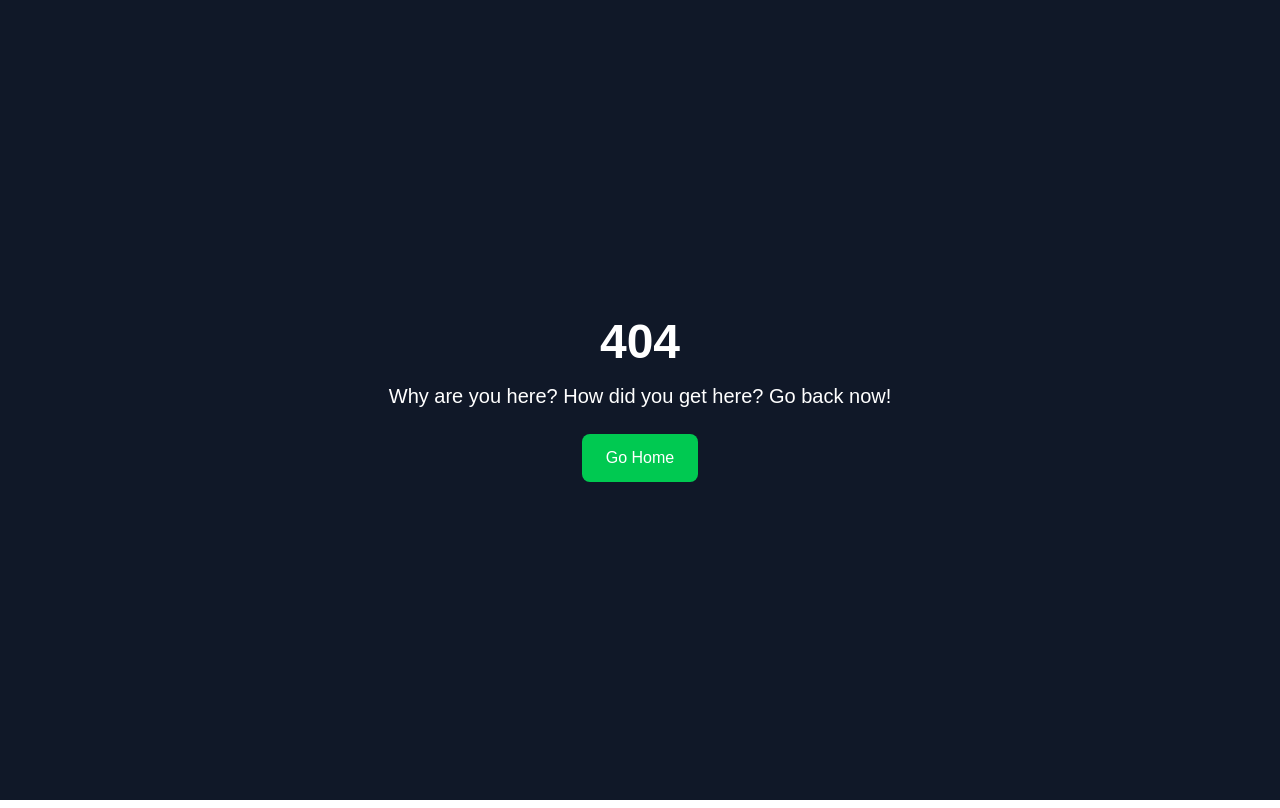
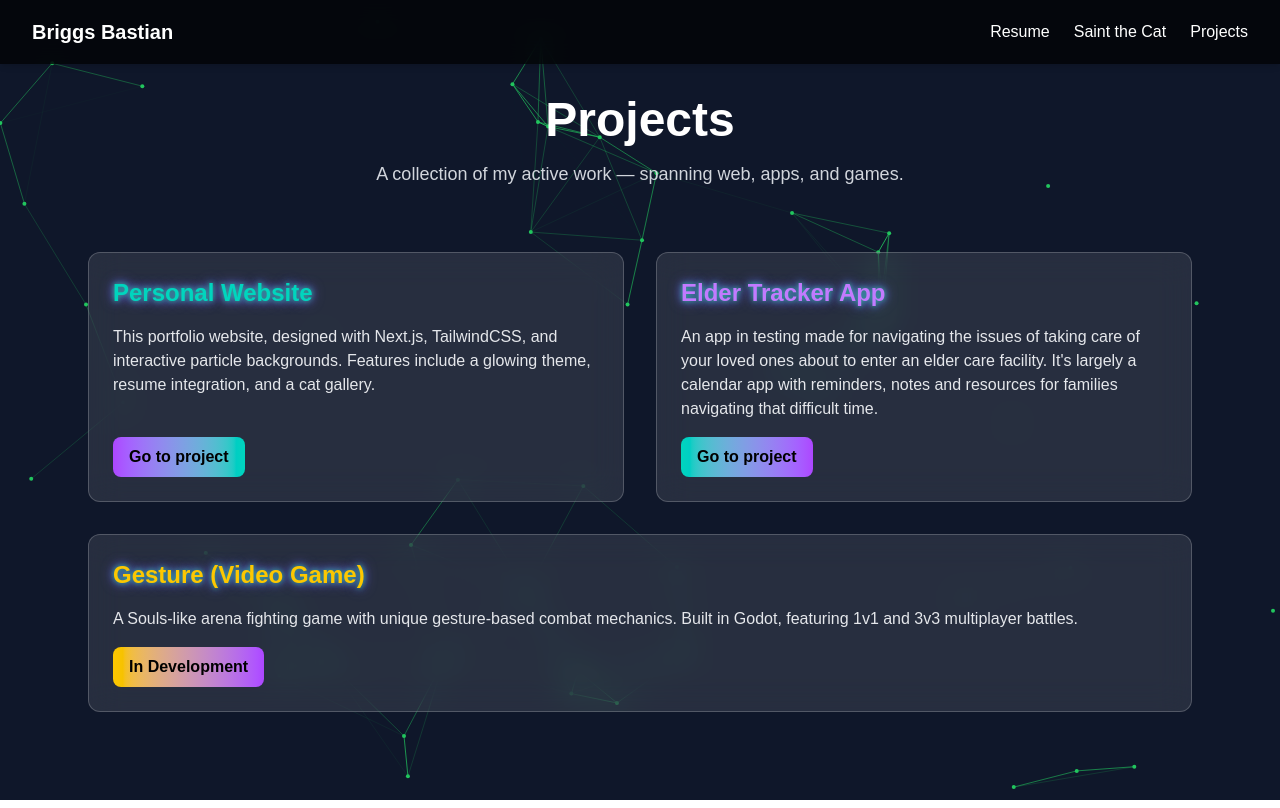
Before and after one commit to briggsbastian/new-portfolio, a Next.js app: page /projects in a window 1280 px wide. Before the commit this address had no page. Built offline with nearby package versions, Linux system fonts and the light colour scheme.

Commit message:
adding projectsp page

```diff
--- /dev/null
+++ b/src/app/projects/page.tsx
@@ -0,0 +1,74 @@
+"use client"
+
+import Link from "next/link"
+import ParticleBackground from "../../components/particlebackground"
+import NavBar from "../../components/navigation"
+
+export default function Projects() {
+  return (
+    <div className="relative min-h-screen overflow-hidden text-white">
+      <ParticleBackground />
+      <NavBar />
+
+      <div className="relative z-10 max-w-6xl mx-auto px-6 py-24 space-y-16">
+        <header className="text-center space-y-4">
+          <h1 className="text-4xl md:text-5xl font-bold glow-animated">
+            Projects
+          </h1>
+          <p className="text-gray-300 text-lg">
+            A collection of my active work — spanning web, apps, and games.
+          </p>
+        </header>
+
+        <div className="grid md:grid-cols-2 gap-8">
+          <div className="bg-white/10 backdrop-blur-lg border border-white/20 p-6 rounded-xl glow-box flex flex-col space-y-4">
+            <h2 className="text-2xl font-bold text-teal-400 glow">Personal Website</h2>
+            <p className="text-gray-200">
+              This portfolio website, designed with Next.js, TailwindCSS, and interactive particle backgrounds.
+              Features include a glowing theme, resume integration, and a cat gallery.
+            </p>
+            <div className="flex gap-4 mt-auto">
+              <Link
+                href="https://github.com/briggsbastian/new-portfolio"
+                className="px-4 py-2 bg-gradient-to-r from-purple-500 to-teal-400 rounded-lg text-black font-semibold hover:from-teal-400 hover:to-purple-500 transition"
+              >
+                Go to project
+              </Link>
+            </div>
+          </div>
+
+          <div className="bg-white/10 backdrop-blur-lg border border-white/20 p-6 rounded-xl glow-box flex flex-col space-y-4">
+            <h2 className="text-2xl font-bold text-purple-400 glow">Elder Tracker App</h2>
+            <p className="text-gray-200">
+              An app in testing made for navigating the issues of taking care of your loved ones about to enter an elder care facility. It's largely a calendar app with reminders, notes and resources for families navigating that difficult time.
+            </p>
+            <div className="flex gap-4 mt-auto">
+              <Link
+                href="https://github.com/briggsbastian/ElderCare"
+                className="px-4 py-2 bg-gradient-to-r from-teal-400 to-purple-500 rounded-lg text-black font-semibold hover:from-purple-500 hover:to-teal-400 transition"
+              >
+                Go to project
+              </Link>
+            </div>
+          </div>
+
+          <div className="bg-white/10 backdrop-blur-lg border border-white/20 p-6 rounded-xl glow-box flex flex-col space-y-4 md:col-span-2">
+            <h2 className="text-2xl font-bold text-yellow-400 glow">Gesture (Video Game)</h2>
+            <p className="text-gray-200">
+              A Souls-like arena fighting game with unique gesture-based combat mechanics.
+              Built in Godot, featuring 1v1 and 3v3 multiplayer battles.
+            </p>
+            <div className="flex gap-4 mt-auto">
+              <Link
+                href="#"
+                className="px-4 py-2 bg-gradient-to-r from-yellow-400 to-purple-500 rounded-lg text-black font-semibold hover:from-purple-500 hover:to-yellow-400 transition"
+              >
+                In Development
+              </Link>
+            </div>
+          </div>
+        </div>
+      </div>
+    </div>
+  )
+}
--- a/src/components/navigation.tsx
+++ b/src/components/navigation.tsx
@@ -20,6 +20,7 @@ export default function Navigation({ className }: NavigationProps) {
           <div className="hidden md:flex space-x-6">
             <Link href="/resume" className="text-white hover:text-indigo-400 transition-colors">Resume</Link>
             <Link href="/saint" className="text-white hover:text-indigo-400 transition-colors">Saint the Cat</Link>
+            <Link href="/projects" className="text-white hover:text-indigo-400 transition-colors">Projects</Link>
           </div>
 
           <button className="md:hidden text-white hover:text-indigo-400" onClick={() => setIsOpen(!isOpen)}>
@@ -32,6 +33,7 @@ export default function Navigation({ className }: NavigationProps) {
         <div className="md:hidden bg-black/90 backdrop-blur-sm px-4 pb-4 space-y-2">
           <Link href="/resume" className="block text-white hover:text-indigo-400" onClick={() => setIsOpen(false)}>Resume</Link>
           <Link href="/saint" className="block text-white hover:text-indigo-400" onClick={() => setIsOpen(false)}>Saint the Cat</Link>
+          <Link href="/projects" className="block text-white hover:text-indigo-400" onClick={() => setIsOpen(false)}>Projects</Link>
         </div>
       )}
     </nav>
```
Also changed, not shown: 1 other file (tests, documents, lock files or other folders).
